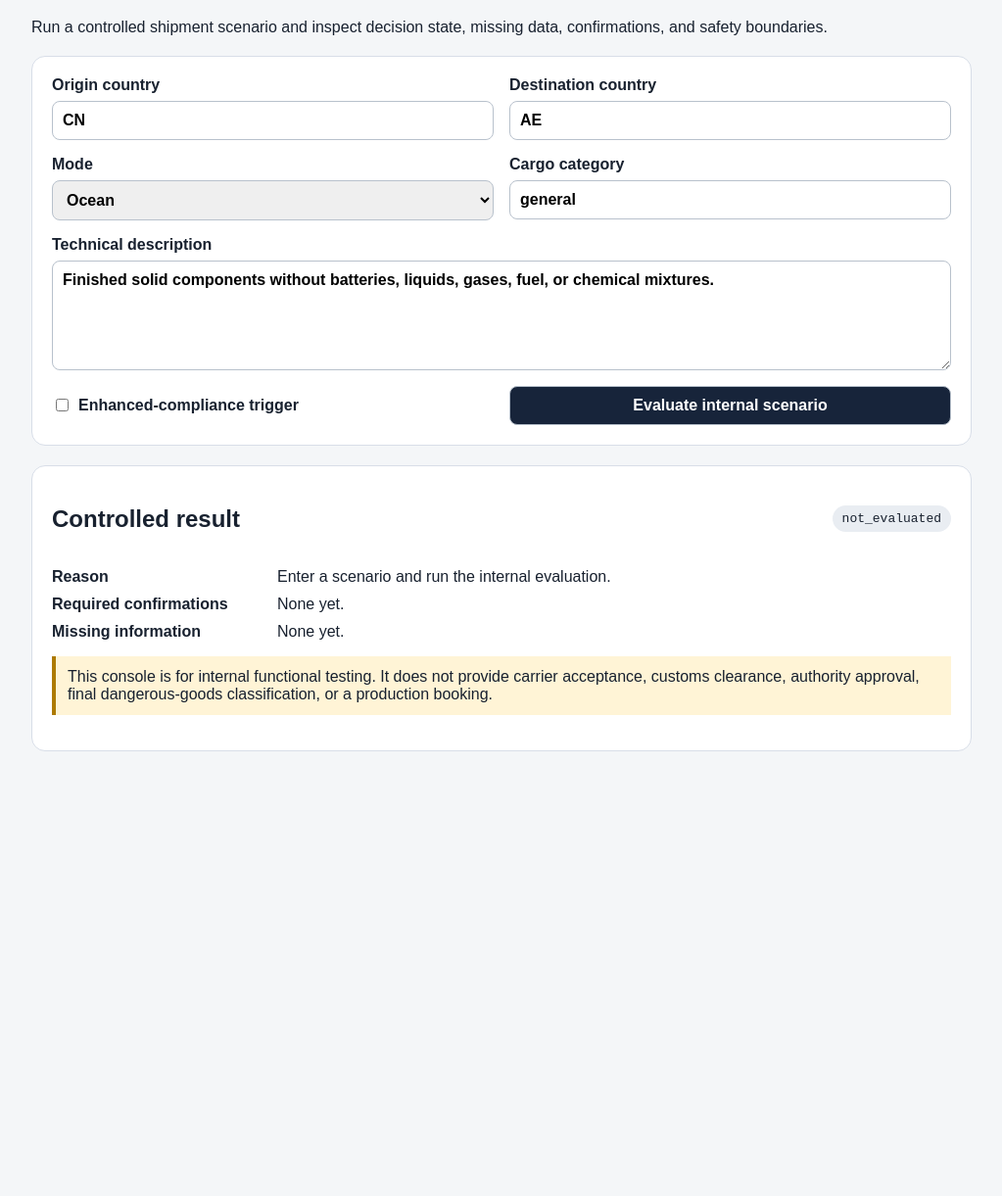
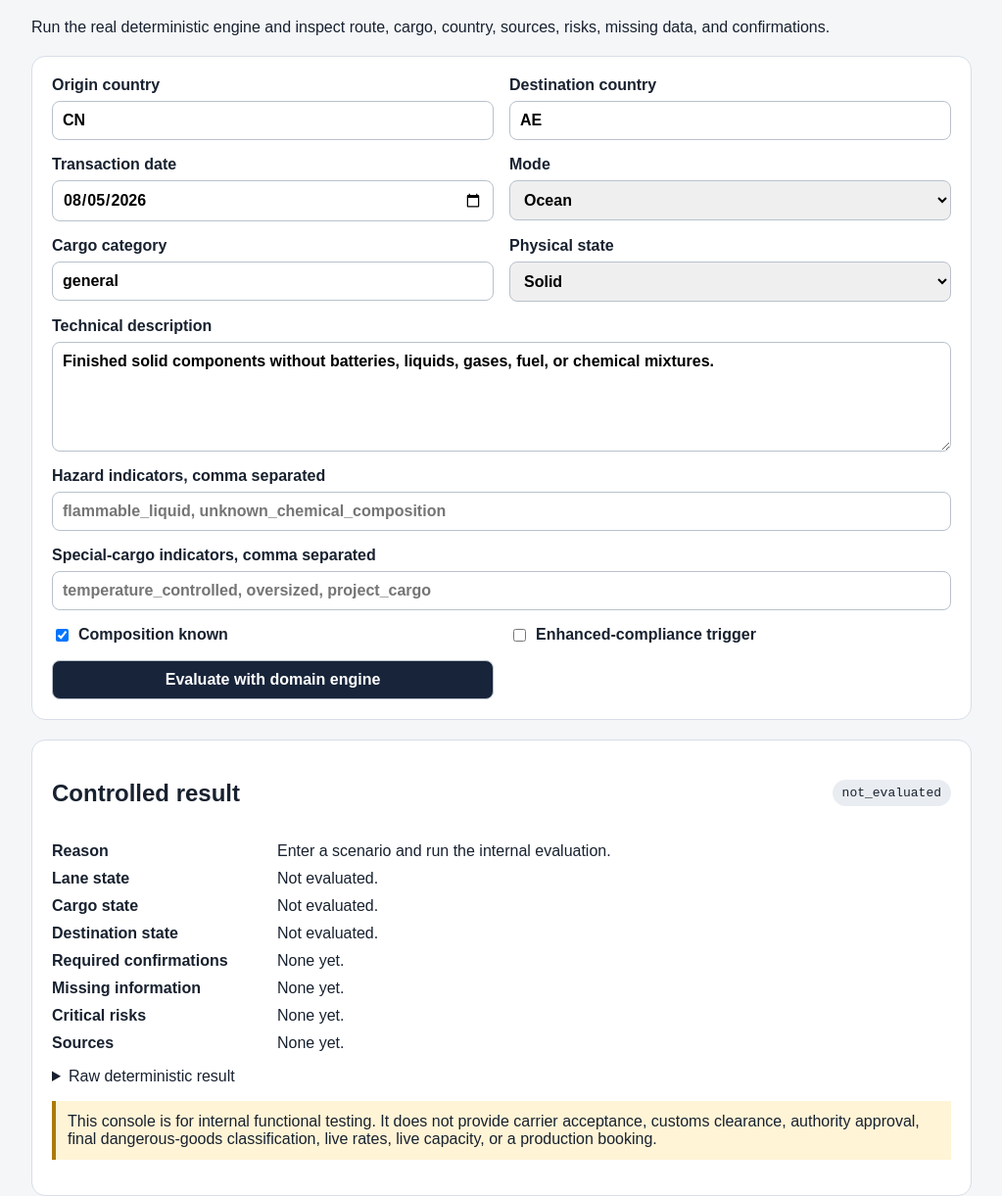
Before and after one commit to magad84/inco, a plain HTML site: page packages/uat-ui/index.html in a window 1280 px wide. Shown: the part 119-1340 px from the top of the page at 98% size, without its empty margins (128-1151 px from the left). Before the commit the page ends 918 px from the top, so only its background shows below. Drawn offline with Linux system fonts and the light colour scheme.

Commit message:
feat(uat-ui): display real engine output

```diff
--- a/packages/uat-ui/index.html
+++ b/packages/uat-ui/index.html
@@ -11,27 +11,38 @@
     <header>
       <p class="eyebrow">INCO INTERNAL USE ONLY</p>
       <h1>Trade Decision Test Console</h1>
-      <p>Run a controlled shipment scenario and inspect decision state, missing data, confirmations, and safety boundaries.</p>
+      <p>Run the real deterministic engine and inspect route, cargo, country, sources, risks, missing data, and confirmations.</p>
     </header>
 
     <section class="panel grid" aria-label="Scenario input">
       <label>Origin country<input id="origin" value="CN" maxlength="2" /></label>
       <label>Destination country<input id="destination" value="AE" maxlength="2" /></label>
-      <label>Mode<select id="mode"><option value="ocean">Ocean</option><option value="air_cargo">Air cargo</option><option value="courier">Courier</option></select></label>
+      <label>Transaction date<input id="transactionDate" type="date" /></label>
+      <label>Mode<select id="mode"><option value="ocean">Ocean</option><option value="air_cargo">Air cargo</option><option value="courier">Courier</option><option value="postal">Postal</option><option value="road">Road</option><option value="multimodal">Multimodal</option></select></label>
       <label>Cargo category<input id="cargo" value="general" /></label>
+      <label>Physical state<select id="physicalState"><option value="solid">Solid</option><option value="liquid">Liquid</option><option value="gas">Gas</option><option value="aerosol">Aerosol</option><option value="powder">Powder</option><option value="paste">Paste</option><option value="gel">Gel</option><option value="article">Article</option><option value="unknown">Unknown</option></select></label>
       <label class="wide">Technical description<textarea id="description">Finished solid components without batteries, liquids, gases, fuel, or chemical mixtures.</textarea></label>
+      <label class="wide">Hazard indicators, comma separated<input id="hazards" placeholder="flammable_liquid, unknown_chemical_composition" /></label>
+      <label class="wide">Special-cargo indicators, comma separated<input id="special" placeholder="temperature_controlled, oversized, project_cargo" /></label>
+      <label class="check"><input id="compositionKnown" type="checkbox" checked /> Composition known</label>
       <label class="check"><input id="enhanced" type="checkbox" /> Enhanced-compliance trigger</label>
-      <button id="run" type="button">Evaluate internal scenario</button>
+      <button id="run" type="button">Evaluate with domain engine</button>
     </section>
 
     <section class="panel" aria-live="polite">
       <div class="result-head"><h2>Controlled result</h2><span id="state" class="badge">not_evaluated</span></div>
       <dl>
         <dt>Reason</dt><dd id="reason">Enter a scenario and run the internal evaluation.</dd>
+        <dt>Lane state</dt><dd id="laneState">Not evaluated.</dd>
+        <dt>Cargo state</dt><dd id="cargoState">Not evaluated.</dd>
+        <dt>Destination state</dt><dd id="countryState">Not evaluated.</dd>
         <dt>Required confirmations</dt><dd id="confirmations">None yet.</dd>
         <dt>Missing information</dt><dd id="missing">None yet.</dd>
+        <dt>Critical risks</dt><dd id="risks">None yet.</dd>
+        <dt>Sources</dt><dd id="sources">None yet.</dd>
       </dl>
-      <p class="boundary">This console is for internal functional testing. It does not provide carrier acceptance, customs clearance, authority approval, final dangerous-goods classification, or a production booking.</p>
+      <details><summary>Raw deterministic result</summary><pre id="raw"></pre></details>
+      <p class="boundary">This console is for internal functional testing. It does not provide carrier acceptance, customs clearance, authority approval, final dangerous-goods classification, live rates, live capacity, or a production booking.</p>
     </section>
   </main>
   <script src="./app.js"></script>
```
